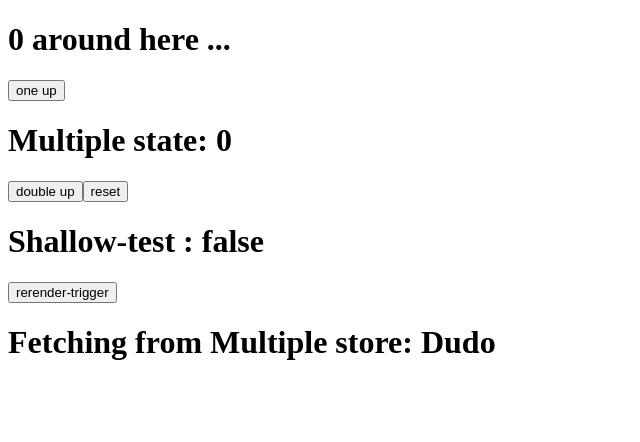
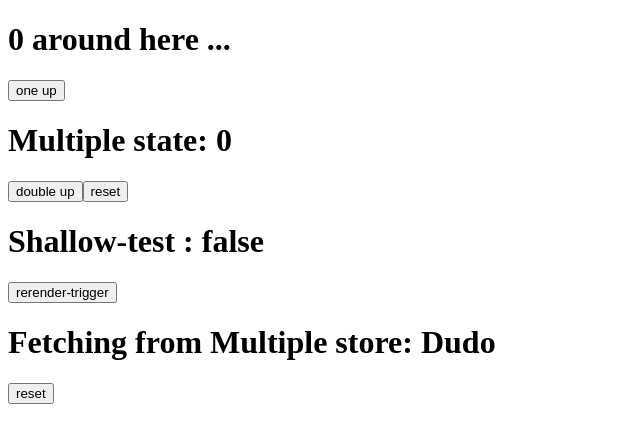
Before and after one commit to leejw0803/react-zustand, a React (Vite) app: page / in a window 1280 px wide. Shown: the top 442 px of the page, without its empty margins (0-640 px from the left). Built offline with nearby package versions, Linux system fonts and the light colour scheme.

Commit message:
feat: add overwrite test

```diff
--- a/src/App.tsx
+++ b/src/App.tsx
@@ -3,6 +3,7 @@ import {
   Default,
   Shallow,
   FetchingFromMultipleStore,
+  Overwrite,
 } from "@components";
 
 function App() {
@@ -12,6 +13,7 @@ function App() {
       <Multiple />
       <Shallow />
       <FetchingFromMultipleStore />
+      <Overwrite />
     </>
   );
 }
--- a/src/components/index.ts
+++ b/src/components/index.ts
@@ -2,3 +2,4 @@ export { default as Default } from "./default-usage";
 export { default as Multiple } from "./multiple-select";
 export { default as Shallow } from "./shallow";
 export { default as FetchingFromMultipleStore } from "./fetching-from-multiple-store";
+export { default as Overwrite } from "./overwrite";
--- /dev/null
+++ b/src/components/overwrite/index.tsx
@@ -0,0 +1,13 @@
+import { useCountStore } from "@stores";
+
+function Overwrite() {
+  const reset = useCountStore(({ deleteAll }) => deleteAll);
+
+  return (
+    <>
+      <button onClick={reset}>reset</button>
+    </>
+  );
+}
+
+export default Overwrite;
--- a/src/stores/counter/index.ts
+++ b/src/stores/counter/index.ts
@@ -6,6 +6,7 @@ type CounterState = {
   doubleUp: () => void;
   reset: () => void;
   setTrigger: () => void;
+  deleteAll: () => void;
 };
 
 const useCountStore = create<CounterState>((set) => ({
@@ -17,6 +18,7 @@ const useCountStore = create<CounterState>((set) => ({
     set(({ rerenderTrigger }) => ({
       rerenderTrigger: !rerenderTrigger,
     })),
+  deleteAll: () => set({}, true),
 }));
 
 export default useCountStore;
```
